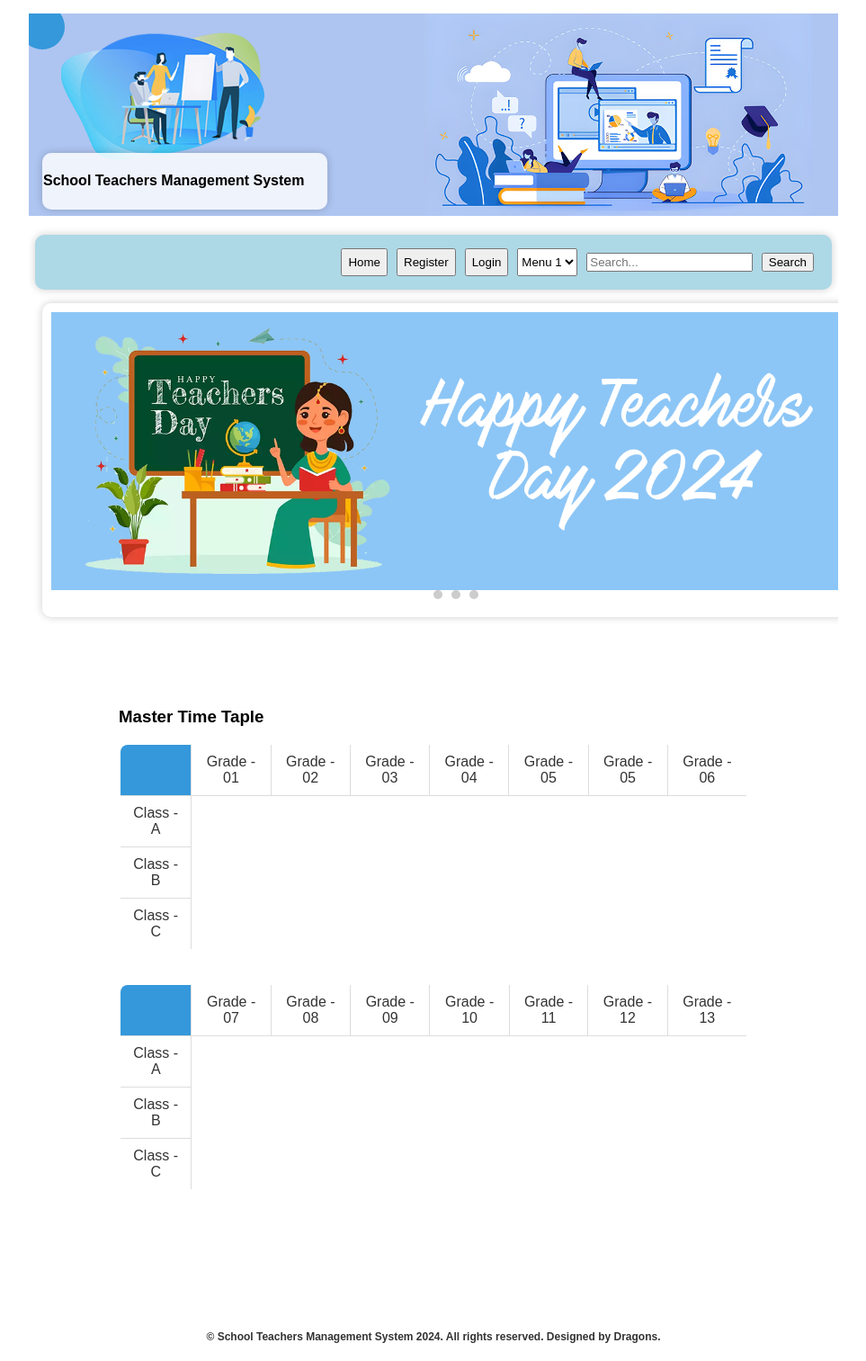
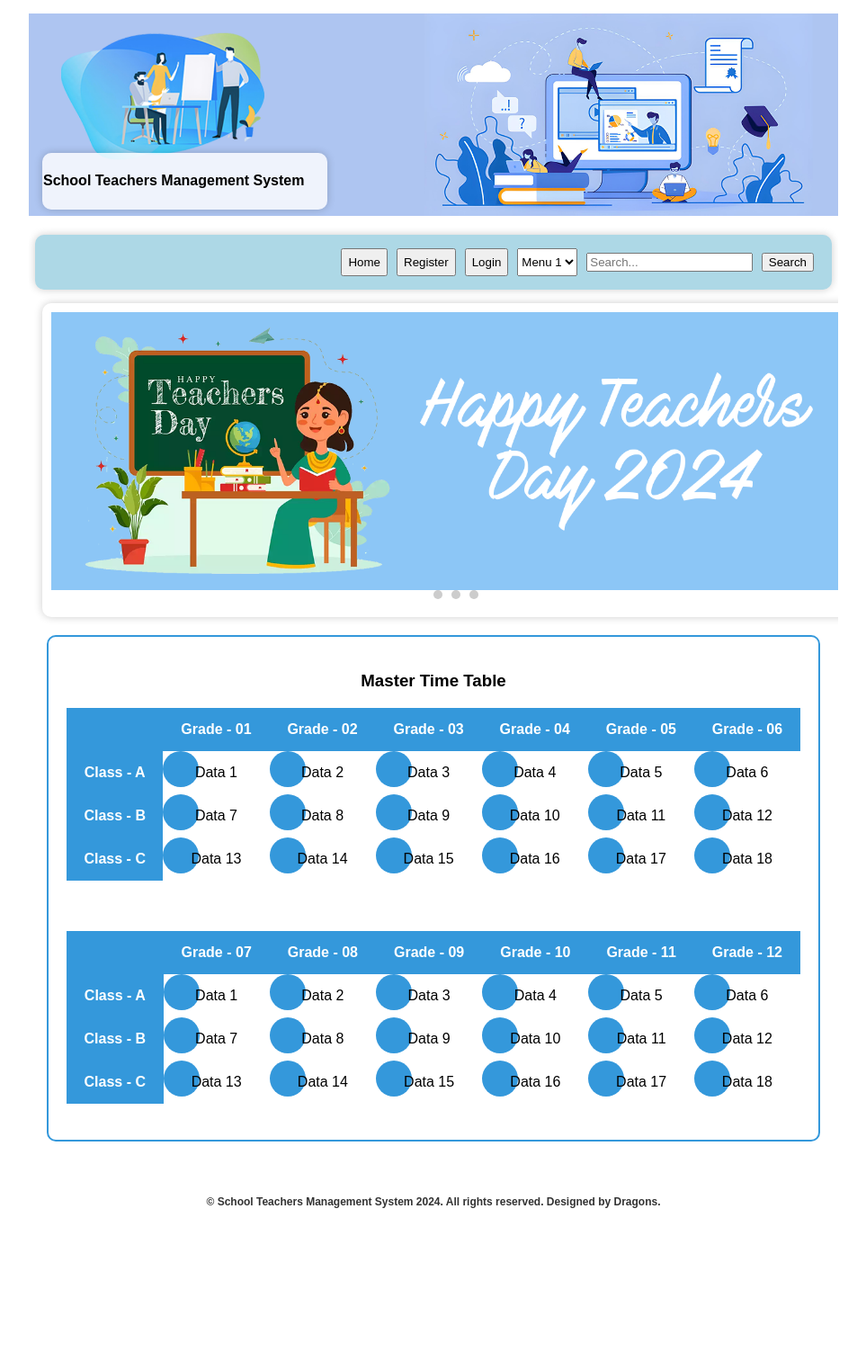
Before and after one commit to Ahileswaran/STMS, a PHP site: page / in a window 1280 px wide. Shown: the whole page at 90% size, without its empty margins (158-1121 px from the left). After the commit the page ends 1343 px from the top, so only its background shows below. Run offline with PHP 8.4, Linux system fonts and the light colour scheme.

Commit message:
implementing the profile circle inside the table

```diff
--- a/index.html
+++ b/index.html
@@ -69,53 +69,96 @@
             </div>
         </div>
 
-        <!-- Master Time Taple -->
+        <!-- Master Time Table -->
         <div class="master-table">
             <table>
-                <h3>Master Time Taple </h3>
-                <th>
-                    <td>Grade - 01</td>
-                    <td>Grade - 02</td>
-                    <td>Grade - 03</td>
-                    <td>Grade - 04</td>
-                    <td>Grade - 05</td>
-                    <td>Grade - 05</td>
-                    <td>Grade - 06</td>
-                </th>
+                <caption>
+                    <h3>Master Time Table</h3>
+                </caption>
                 <tr>
-                    <td>Class - A</tr>
-                    <td>Class - B</tr>
-                    <td>Class - C</tr>
+                    <th></th> <!-- An empty cell for spacing -->
+                    <th>Grade - 01</th>
+                    <th>Grade - 02</th>
+                    <th>Grade - 03</th>
+                    <th>Grade - 04</th>
+                    <th>Grade - 05</th>
+                    <th>Grade - 06</th>
                 </tr>
-            </table> <br><br>
-
+                <tr>
+                    <th>Class - A</th>
+                    <td class="profile_circle"><span>Data 1</span></td>
+                    <td class="profile_circle"><span>Data 2</span></td>
+                    <td class="profile_circle"><span>Data 3</span></td>
+                    <td class="profile_circle"><span>Data 4</span></td>
+                    <td class="profile_circle"><span>Data 5</span></td>
+                    <td class="profile_circle"><span>Data 6</span></td>
+                </tr>
+                <tr>
+                    <th>Class - B</th>
+                    <td class="profile_circle"><span>Data 7</span></td>
+                    <td class="profile_circle"><span>Data 8</span></td>
+                    <td class="profile_circle"><span>Data 9</span></td>
+                    <td class="profile_circle"><span>Data 10</span></td>
+                    <td class="profile_circle"><span>Data 11</span></td>
+                    <td class="profile_circle"><span>Data 12</span></td>
+                </tr>
+                <tr>
+                    <th>Class - C</th>
+                    <td class="profile_circle"><span>Data 13</span></td>
+                    <td class="profile_circle"><span>Data 14</span></td>
+                    <td class="profile_circle"><span>Data 15</span></td>
+                    <td class="profile_circle"><span>Data 16</span></td>
+                    <td class="profile_circle"><span>Data 17</span></td>
+                    <td class="profile_circle"><span>Data 18</span></td>
+                </tr>
+            </table>
+            <br><br>
             <table>
-
-                <th>
-                    <td>Grade - 07</td>
-                    <td>Grade - 08</td>
-                    <td>Grade - 09</td>
-                    <td>Grade - 10</td>
-                    <td>Grade - 11</td>
-                    <td>Grade - 12</td>
-                    <td>Grade - 13</td>
-                </th>
                 <tr>
-                    <td>Class - A</tr>
-                    <td>Class - B</tr>
-                    <td>Class - C</tr>
+                    <th></th>
+                    <th>Grade - 07</th>
+                    <th>Grade - 08</th>
+                    <th>Grade - 09</th>
+                    <th>Grade - 10</th>
+                    <th>Grade - 11</th>
+                    <th>Grade - 12</th>
+                </tr>
+                <tr>
+                    <th>Class - A</th>
+                    <td class="profile_circle"><span>Data 1</span></td>
+                    <td class="profile_circle"><span>Data 2</span></td>
+                    <td class="profile_circle"><span>Data 3</span></td>
+                    <td class="profile_circle"><span>Data 4</span></td>
+                    <td class="profile_circle"><span>Data 5</span></td>
+                    <td class="profile_circle"><span>Data 6</span></td>
+                </tr>
+                <tr>
+                    <th class="profile_circle">Class - B</th>
+                    <td class="profile_circle"><span>Data 7</span></td>
+                    <td class="profile_circle"><span>Data 8</span></td>
+                    <td class="profile_circle"><span>Data 9</span></td>
+                    <td class="profile_circle"><span>Data 10</span></td>
+                    <td class="profile_circle"><span>Data 11</span></td>
+                    <td class="profile_circle"><span>Data 12</span></td>
+                </tr>
+                <tr>
+                    <th>Class - C</th>
+                    <td class="profile_circle"><span>Data 13</span></td>
+                    <td class="profile_circle"><span>Data 14</span></td>
+                    <td class="profile_circle"><span>Data 15</span></td>
+                    <td class="profile_circle"><span>Data 16</span></td>
+                    <td class="profile_circle"><span>Data 17</span></td>
+                    <td class="profile_circle"><span>Data 18</span></td>
                 </tr>
             </table>
         </div>
+        <div class="mini-gap"></div>
 
+        <!-- Footer with rich text -->
+        <footer class="footer">
+            <p>&copy; School Teachers Management System 2024. All rights reserved. Designed by Dragons.</p>
+        </footer>
     </div>
-
-    <div class="mini-gap"></div>
-
-    <!-- Footer with rich text -->
-    <footer class="footer">
-        <p>&copy; School Teachers Management System 2024. All rights reserved. Designed by Dragons.</p>
-    </footer>
 </body>
 
 </html>
--- a/styles.css
+++ b/styles.css
@@ -128,47 +128,50 @@ nav form {
 }
 
 .master-table {
-    margin: 100px;
-    padding: 0;
-    border: #333;
-}
-
-.master-table table {
-    width: 100%;
-    border-collapse: collapse;
-}
-
-.master-table th {
-    background-color: #3498db; /* Blue background for header */
-    color: #fff; /* White text color for header */
-    padding: 10px;
-    text-align: center;
-}
-
-.master-table td {
-    background-color: #fff; /* White background for columns */
-    color: #333; /* Dark text color for columns */
-    padding: 10px;
-    text-align: center;
-    border: 1px solid #ddd; /* Border for each cell */
-}
-
-.master-table table {
+    margin: 20px; /* Adjust the margin around the table */
+    padding: 20px; /* Adjust the padding inside the table container */
     border: 2px solid #3498db; /* Blue border around the table */
     border-radius: 10px; /* Rounded corners for the table */
     overflow: hidden;
     position: relative;
 }
 
-.master-table::before {
+.master-table table {
+    width: 100%;
+    border-collapse: collapse;
+    margin-bottom: 20px; /* Add margin at the bottom of the table */
+}
+
+.master-table th,
+.master-table td {
+    padding: 15px; /* Adjust the padding for header and data cells */
+    text-align: center;
+}
+
+.master-table th {
+    background-color: #3498db; /* Blue background for header */
+    color: #fff; /* White text color for header */
+}
+
+.master-table td {
+    position: relative;
+}
+
+.master-table td.profile_circle::before {
     content: "";
     display: block;
-    width: 50px; /* Adjust the size of the circle */
-    height: 50px; /* Adjust the size of the circle */
+    width: 40px; /* Adjust the size of the circle */
+    height: 40px; /* Adjust the size of the circle */
     background-color: #3498db; /* Blue color for the circle */
     border-radius: 50%; /* Make it a circle */
     position: absolute;
-    top: -10px; /* Adjust the distance from the top */
-    left: -10px; /* Adjust the distance from the left */
+    top: 0; /* Adjust the distance from the top */
+    left: 0; /* Adjust the distance from the left */
     z-index: 2; /* Ensure it is above the table border */
 }
+
+.master-table td.profile_circle span {
+    display: inline-block; /* Make the text centered vertically and horizontally */
+    position: relative;
+    z-index: 3; /* Ensure it is above the circle */
+}
```
